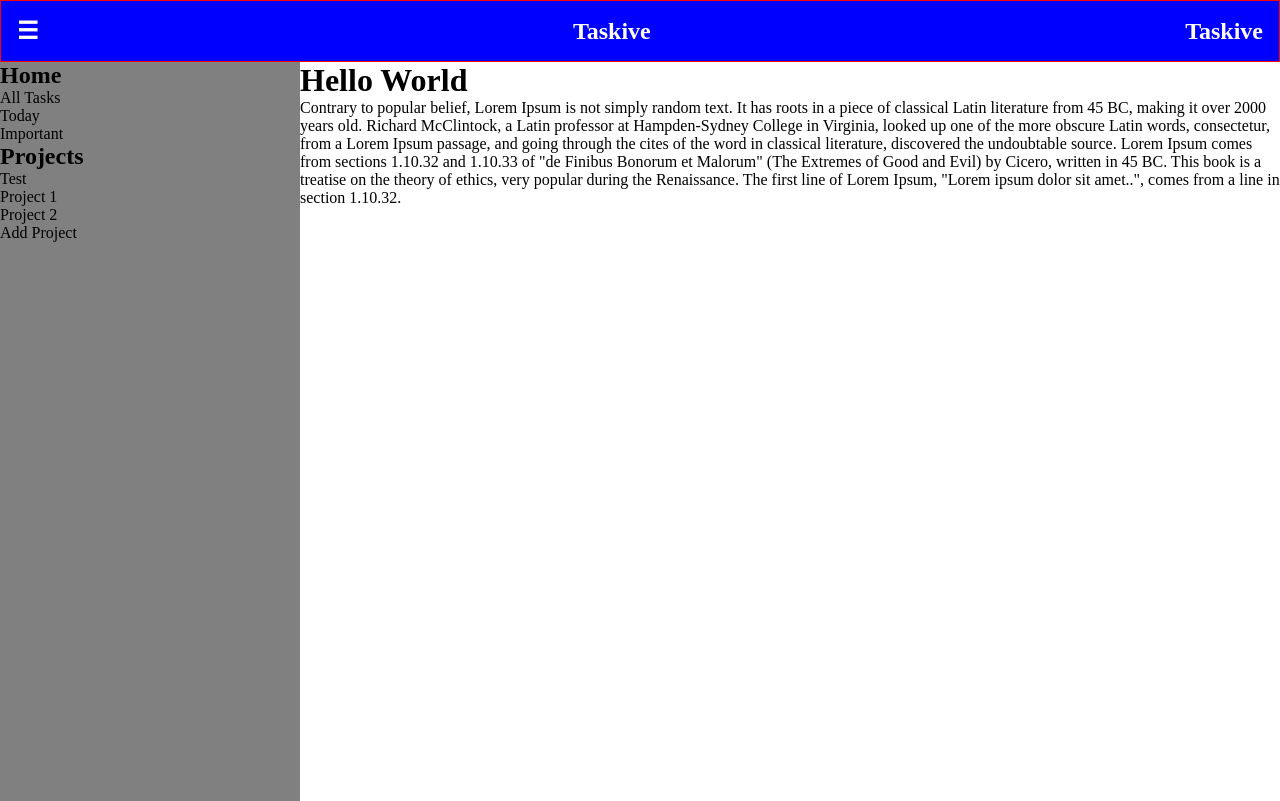
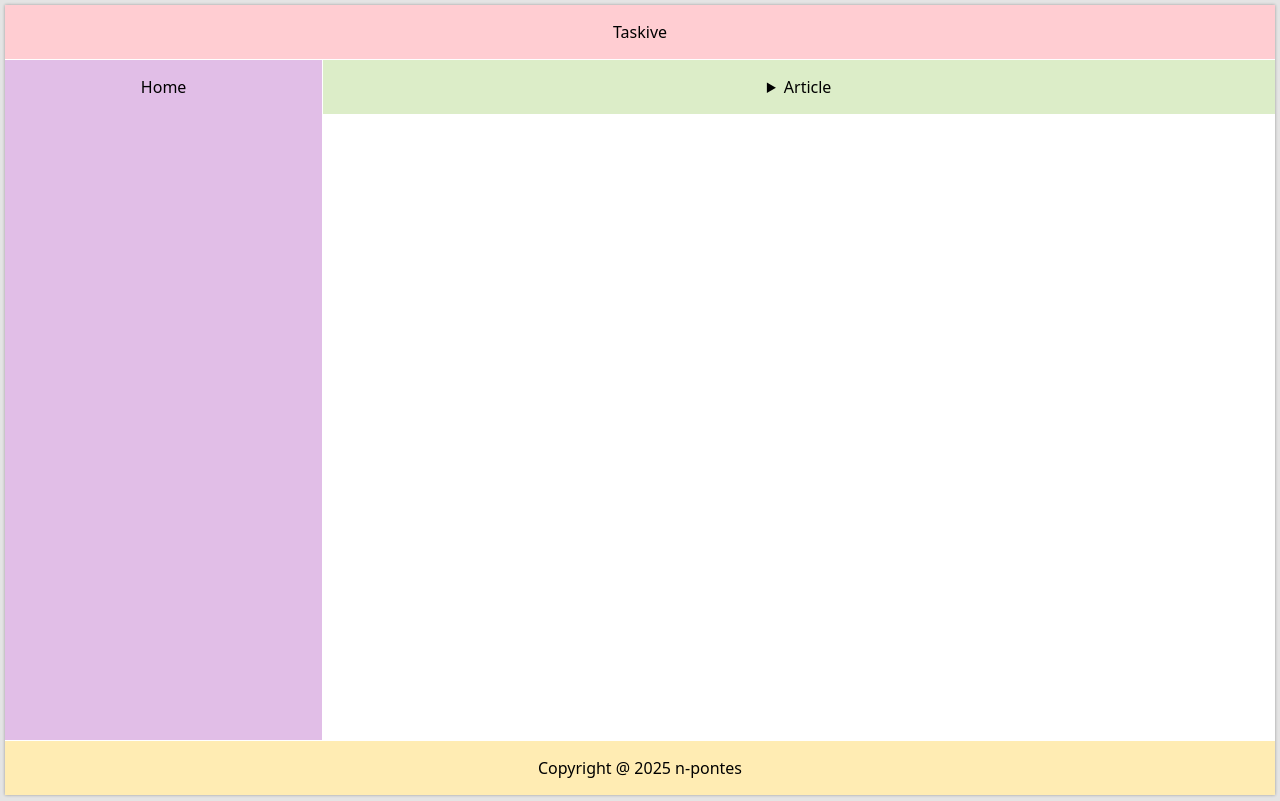
Before and after one commit to n-pontes/todo-list-app, a website built with webpack: page src/template.html in a window 1280 px wide. Built offline with nearby package versions, Linux system fonts and the light colour scheme.

Commit message:
Revamp stylesheet

```diff
--- a/src/styles.css
+++ b/src/styles.css
@@ -1,50 +1,66 @@
 * {
+    box-sizing: border-box;
+  }
+
+  body {
+    background: #e4e4e4;
+    padding: 5px;
+    height: 100vh;
     margin: 0;
-    padding: 0;
-    box-sizing: border-box;
-}
+    font: 500 100% system-ui, sans-serif;
+  }
 
-body {
-    min-height: 100vh;
+  .page-wrap {
+    background: white;
+    height: calc(100vh - 10px);
+    box-shadow: 0 0 3px rgba(0, 0, 0, 0.33);
     display: grid;
-    grid-template-columns: 300px 1fr;
-    grid-template-rows: auto 1fr auto;
-    grid-template-areas:
-    "navbar navbar"
-    "sidebar main"
-    "sidebar main";
-}
-nav {
-    top: 0;
-    position: sticky;
-    grid-area: navbar;
-    background-color: blue;
-    color: white;
-    padding: 1em;
-    border: 1px solid red;
-}
-.nav-item {
-    display: flex;
-    align-items: center;
-    justify-content: space-between;
-}
-aside {
-    height: calc(100vh - 60.8px);
-    top: 60.8px;
-    align-self: start;
-    grid-area: sidebar;
-    background-color: grey;
-}
-main {
-    grid-area: main;
-}
-@media(max-width: 800px) {
-    body {
-        grid-template-columns: 1fr;
+    grid-template-columns: minmax(10px, 1fr) minmax(10px, 3fr);
+    grid-template-rows: min-content min-content 1fr min-content;
+    gap: 1px;
+  }
+  .page-wrap > * {
+    padding: 1rem;
+    text-align: center;
+  }
+  @media (max-width: 600px) {
+    .page-wrap {
+      grid-template-columns: 100%;
+      grid-template-rows: auto;
     }
-    aside {
-        position: fixed;
-        width: 300px;
-        display: none;
+    .page-wrap > * {
+      grid-column: 1/-1 !important;
+      grid-row: auto !important;
     }
-}
+  }
+
+  .page-header {
+    grid-column: 1/-1;
+    background: #ffcdd2;
+  }
+
+  .page-sidebar {
+    grid-column: 1/2;
+    grid-row: 2/4;
+    background: #e1bee7;
+  }
+
+  .page-nav {
+    grid-column: 2/3;
+    background: #bbdefb;
+  }
+
+  .page-main {
+    grid-column: 2/3;
+    background: #dcedc8;
+  }
+
+  .page-footer {
+    grid-column: 1/-1;
+    background: #ffecb3;
+  }
+
+  details p {
+    text-transform: none;
+    text-align: left;
+  }
--- a/src/template.html
+++ b/src/template.html
@@ -6,52 +6,32 @@
     <title>Taskive</title>
 </head>
 <body>
-    <nav>
-        <div class="nav-item">
-            <h1>☰</h1>
-            <h1>Taskive</h1>
-            <h1>Taskive</h1>
-        </div>
-    </nav>
-    <aside id="sidebar">
-        <div class="section">
-            <h2 class="section-title">Home</h2>
-            <div class="menu-item active">
-                <div class="icon"></div>
-                <span>All Tasks</span>
-            </div>
-            <div class="menu-item">
-                <div class="icon"></div>
-                <span>Today</span>
-            </div>
-            <div class="menu-item">
-                <div class="icon"></div>
-                <span>Important</span>
-            </div>
-        </div>
-        <div class="section">
-            <h2 class="section-title">Projects</h2>
-            <div class="menu-item">
-                <div class="icon"></div>
-                <span>Test</span>
-            </div>
-            <div class="menu-item">
-                <div class="icon"></div>
-                <span>Project 1</span>
-            </div>
-            <div class="menu-item">
-                <div class="icon"></div>
-                <span>Project 2</span>
-            </div>
-            <div class="add-project">
-                <div class="icon"></div>
-                <span>Add Project</span>
-            </div>
-        </div>
-    </aside>
-    <main>
-        <h1>Hello World</h1>
-        <p>Contrary to popular belief, Lorem Ipsum is not simply random text. It has roots in a piece of classical Latin literature from 45 BC, making it over 2000 years old. Richard McClintock, a Latin professor at Hampden-Sydney College in Virginia, looked up one of the more obscure Latin words, consectetur, from a Lorem Ipsum passage, and going through the cites of the word in classical literature, discovered the undoubtable source. Lorem Ipsum comes from sections 1.10.32 and 1.10.33 of "de Finibus Bonorum et Malorum" (The Extremes of Good and Evil) by Cicero, written in 45 BC. This book is a treatise on the theory of ethics, very popular during the Renaissance. The first line of Lorem Ipsum, "Lorem ipsum dolor sit amet..", comes from a line in section 1.10.32.
-    </main>
+    <div class="page-wrap">
+        <header class="page-header">
+          Taskive
+        </header>
+        <aside class="page-sidebar">
+            Home
+        </aside>
+        <main class="page-main">
+          <article>
+            <details>
+              <summary>Article</summary>
+              <p>Lorem ipsum dolor, sit amet consectetur adipisicing elit. Dignissimos laborum cumque incidunt, enim ipsa dicta? Porro illo doloribus, consectetur eum exercitationem sit ipsam, est nesciunt maxime, eius animi dolor? Harum.</p>
+              <p>Commodi culpa deserunt dolor sed, ipsam tempore ullam architecto fuga voluptas, quis veniam. Vitae veniam, odit adipisci, quas similique debitis excepturi quisquam minima facere temporibus, porro optio perferendis iusto fuga.</p>
+              <p>Illo numquam, sapiente neque repellendus facere amet doloribus asperiores quia eum? Sunt vero amet neque vel? Tempora, nulla voluptatum amet autem culpa magnam debitis! Dolores esse quam amet nobis ut.</p>
+              <p>Sunt excepturi in nostrum, fugiat veritatis ab sit sequi nemo aperiam deserunt temporibus, dolorem ex adipisci autem. Quasi, iure fugiat! Nulla amet doloribus velit nam tempora, soluta consequatur doloremque omnis?</p>
+              <p>Officia ea repellat ad, sapiente eligendi modi magni quos temporibus totam culpa corporis, dignissimos quibusdam mollitia dolore eaque suscipit soluta beatae ipsam! Aperiam doloremque vero soluta pariatur possimus. Cupiditate, fuga.</p>
+              <p>Beatae deserunt veritatis magni quis quae enim ad est dignissimos iste, quidem, dolores temporibus asperiores natus inventore, nobis eius facere adipisci doloremque eligendi autem magnam excepturi? Inventore, iusto soluta. Maiores.</p>
+              <p>Enim facilis aspernatur, maiores unde at inventore temporibus minima possimus eveniet? Cum alias, asperiores quibusdam doloribus, vel ullam qui in dicta recusandae eaque atque dolor perspiciatis tenetur, fugit vero reprehenderit.</p>
+              <p>Reiciendis, deleniti eius nostrum fugit commodi quasi esse molestias non voluptates, corrupti excepturi voluptatibus, consequatur ipsa animi placeat quia corporis ut itaque quos pariatur inventore. Quasi incidunt sapiente quisquam soluta?</p>
+              <p>Laboriosam eos atque possimus assumenda quia voluptatem saepe optio, eveniet laborum. Sit esse doloremque laboriosam? Ullam inventore ut facilis accusamus, ipsum, autem labore incidunt consequatur eos dolorem, sit aperiam odit.</p>
+            </details>
+          </article>
+        </main>
+        <footer class="page-footer">
+          Copyright @ 2025 n-pontes
+        </footer>
+      </div>
 </body>
 </html>
```
